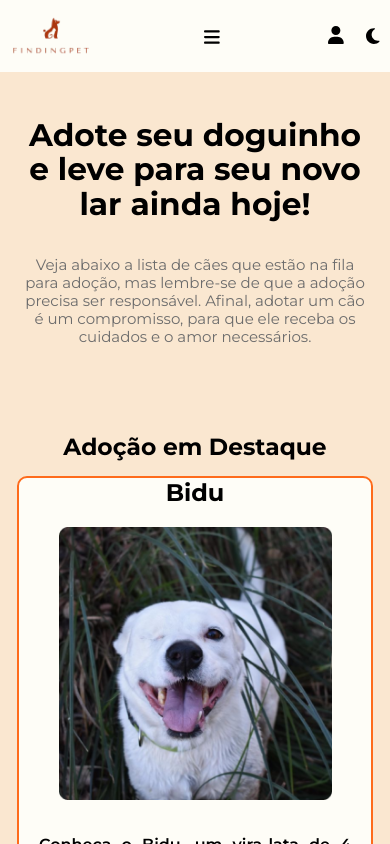
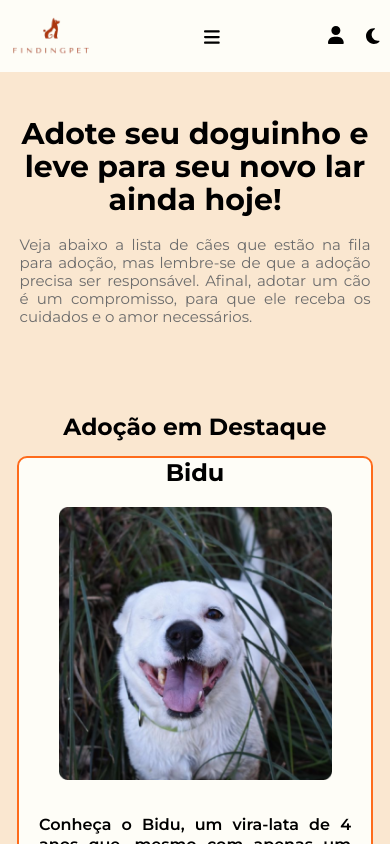
Before and after one commit to lucasgomesdesouza/finding-pets, a React (Create React App) app: page /adopt in a window 390 px wide. Shown: the top 844 px of the page. Built offline with nearby package versions, Linux system fonts and the light colour scheme.

Commit message:
adjustment

```diff
--- a/src/components/HeroContent/HeroSection.jsx
+++ b/src/components/HeroContent/HeroSection.jsx
@@ -3,7 +3,7 @@
 import { faArrowRight } from "@fortawesome/free-solid-svg-icons";
 import ButtonCallToAction from "../ButtonCallToAction/ButtonCallToAction";
 
-const HeroSection = ({image, title, description, alt, button = false, isAdoptPage = false}) => {
+const HeroSection = ({image, title, description, alt, button = false, isAdoptPage = true}) => {
     return (
         <div className={isAdoptPage ? styles.adopt_hero_section : styles.hero_section }>
             <div>
@@ -19,7 +19,7 @@
                         </React.Fragment>
                     ))}
                 </p>
-                {button == true ?(
+                {button === true ?(
                 <ButtonCallToAction icon={faArrowRight} text="ADOTE" isAdoptionPage = {false} />
                 ): null}
             </div>
--- a/src/components/HeroContent/HeroSection.module.css
+++ b/src/components/HeroContent/HeroSection.module.css
@@ -75,8 +75,9 @@
         display: flex;
         flex-direction: column;
         align-items: center;
-        align-self: center;
-        align-content: center;
+        justify-content: center;
+        margin: 0 auto;
+        max-width: 100%;
     }
 
     .hero_section h2 {
```
